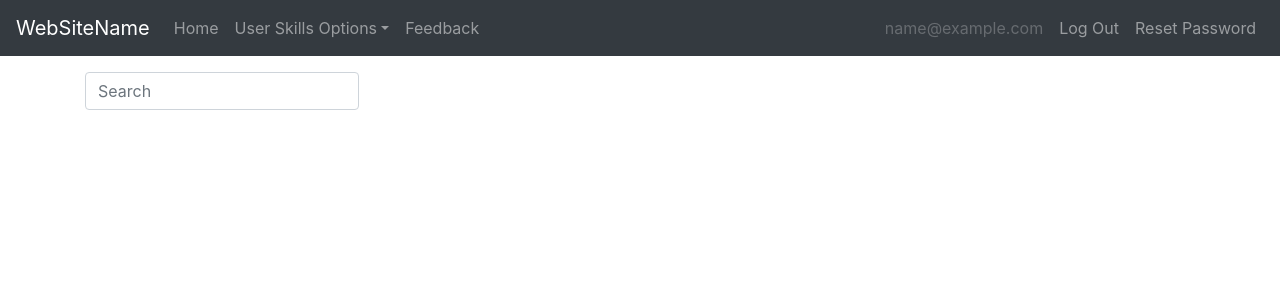
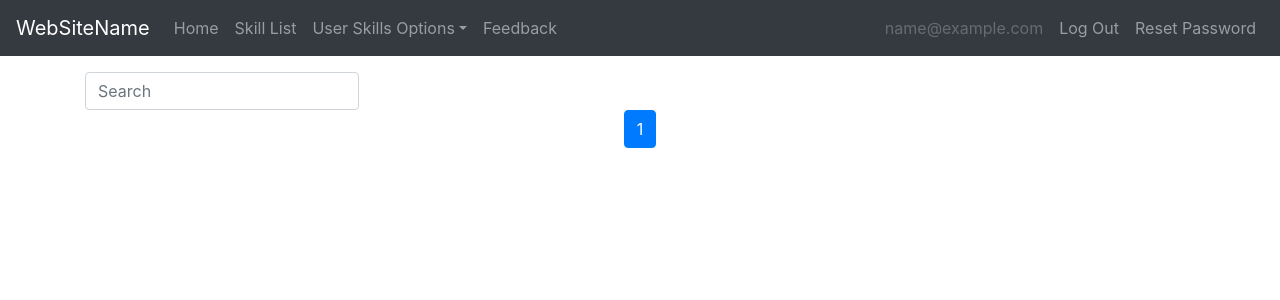
Before and after one commit to JohnMatthewRobertson/project, a Django app: page /skills/skill_list/ in a window 1280 px wide. Shown: the top 300 px of the page. Run offline with Django 3.2, Linux system fonts and the light colour scheme; the visitor is signed in with stand-in values (Sample User, id 1); data that the repository does not hold is empty; some libraries are stand-ins or nearby versions.

Commit message:
add skill search

```diff
--- a/django_project/skills/views.py
+++ b/django_project/skills/views.py
@@ -12,14 +12,11 @@ from bootstrap_modal_forms.generic import BSModalCreateView, BSModalUpdateView,
 
 class SkillListView(LoginRequiredMixin, ListView):
     model = UserSkill
-    context_object_name = 'skill_list'
+    context_object_name = 'user_skill_list'
     template_name = 'skills/skill_list.html'
     login_url = 'account_login'
+    paginate_by = 10
 
-    def get_queryset(self):
-        p = UserSkill.objects.all().values('user_skill_id', 'user_skill__skill_name', 'user_skill_category__skill_category').distinct()
-        print(p)
-        return UserSkill.publishedUserSkill.order_by().values_list('user_skill_id', 'user_skill__skill_name', 'user_skill_category', 'user_skill_category__skill_category', 'user_skill_sub_category', 'user_skill_sub_category__skill_sub_category').distinct()
 
 
 '''
@@ -32,13 +29,54 @@ class SkillDetailView(LoginRequiredMixin, DetailView):
 
 class SearchResultsListView(ListView):
     model = UserSkill
-    context_object_name = 'skill_list'
+    context_object_name = 'user_skill_list'
     template_name = 'skills/search_results.html'
 
     def get_queryset(self):
+
+        result_list = []
+
         query = self.request.GET.get('q')
-        return UserSkill.objects.filter(
-            Q(skill_name__icontains=query) | Q(skill_category__skill_category__icontains=query))
+
+        print(query)
+
+        skill = UserSkill.objects.filter(Q(user_skill__skill_name__icontains=query))
+        if skill:
+            skill_query = Q(user_skill__skill_name__icontains=query)
+            result_list.append(skill_query)
+        print("SKILL", skill)
+
+        category = UserSkill.objects.filter(Q(user_skill_category__skill_category__icontains=query))
+        print("CAT", category)
+        if category:
+            category_query = Q(user_skill_category__skill_category__icontains=query)
+            result_list.append(category_query)
+
+        subcat = UserSkill.objects.filter(Q(user_skill_sub_category__skill_sub_category__icontains=query))
+        print("SUB", subcat)
+        if subcat:
+            sub_query = Q(user_skill_sub_category__skill_sub_category__icontains=query)
+            result_list.append(sub_query)
+
+        print("LIST", result_list)
+
+        for item in result_list:
+            print(type(item))
+
+        print(len(result_list))
+
+        if len(result_list) == 1:
+            return UserSkill.objects.filter(result_list[0]).distinct()
+        elif len(result_list) == 2:
+            return UserSkill.objects.filter(result_list[0] | result_list[1]).distinct()
+        elif len(result_list) == 3:
+            return UserSkill.objects.filter(result_list[0] | result_list[1] | result_list[2]).distinct()
+        else:
+            return UserSkill.objects.none()
+
+        #print("TEST", UserSkill.objects.filter(Q(user_skill_category__skill_category__icontains=query) & Q(user_skill_sub_category__skill_sub_category__icontains=query)))
+
+        #return UserSkill.objects.filter(Q(user_skill_category__skill_category__icontains=query) | Q(user_skill_sub_category__skill_sub_category__icontains=query)).distinct()
 
 
 class SkillCreateView(BSModalCreateView):
--- a/django_project/templates/_base.html
+++ b/django_project/templates/_base.html
@@ -23,11 +23,14 @@
     <li class="nav-item">
       <a class="nav-link" href="{% url 'hub:hub_home' %}"> Home</a>
     </li>
+    <li class="nav-item">
+      <a class="nav-link" href="{% url 'skills:skill_list' %}"> Skill List</a>
+    </li>
     <li class="nav-item dropdown">
       <a class="nav-link dropdown-toggle" data-toggle="dropdown" href="#"> User Skills Options</a>
       <div class="dropdown-menu">
-        <a class="dropdown-item" href="{% url 'skills:user_skill_list' %}">Skill list</a>
-        <a class="dropdown-item" href="{% url 'skills:user_skill_add' %}">Add Skill</a>
+        <a class="dropdown-item" href="{% url 'skills:user_skill_list' %}">User Skill list</a>
+        <a class="dropdown-item" href="{% url 'skills:user_skill_add' %}">User Add Skill</a>
       </div>
     </li>
     <li class="nav-item">
--- a/django_project/templates/skills/skill_list.html
+++ b/django_project/templates/skills/skill_list.html
@@ -11,30 +11,34 @@
     </form>
 </div>
 
-{% for skill in skill_list %}
+{% for item in user_skill_list %}
+    <div class="container mt-3">
+        <div class="media border p-3">
+          <img src="" alt="" class="mr-3 mt-3 rounded-circle" style="width:60px;">
+          <div class="media-body">
+            <h4>{{ item.user_skill.skill_name}}</h4>
 
-{% for item in skill %}
-{{ item }}
+            {% for category in item.user_skill_category.all %}
+                <p>{{ category.skill_category }}</p>
+            {% endfor %}
+
+            {% for sub_category in item.user_skill_sub_category.all %}
+                <p>{{ sub_category.skill_sub_category }}</p>
+            {% endfor %}
+
+            <p>Active: {{ item.active }}</p>
+            <p>Teach: {{ item.teach }}</p>
+            <p><small><i> {{ item.author }}</i></small></p>
+          </div>
+        </div>
+    </div>
+
 {% endfor %}
-<div class="container">
-    <h2>
-        <a href="">{{ skill.user_skill }}</a>
-    </h2>
-    <h6>
-        {% for category in skill.user_skill_category.all %}
-        <p>{{ category.skill_category }}</p>
-        <p>{{ category.skill_category_description }}</p>
-    {% endfor %}
-    </h6>
-    <h6>
-    {% for sub_category in skill.user_skill_sub_category.all %}
-        <p>{{ sub_category.skill_sub_category }}</p>
-        <p>{{ sub_category.skill_sub_category_description }}</p>
-    {% endfor %}
-    </h6>
+
+
 </div>
-{% endfor %}
 
 {% include "pagination.html" with page=page_obj %}
 
+
 {% endblock content %}
```
Also changed, not shown: django_project/templates/skills/search_results.html (+24 -6 lines).
